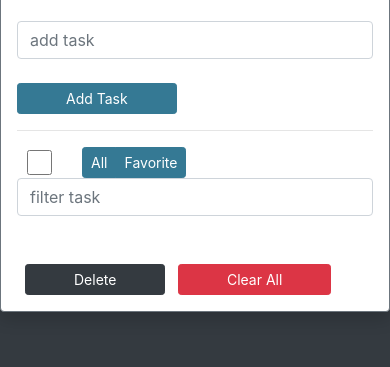
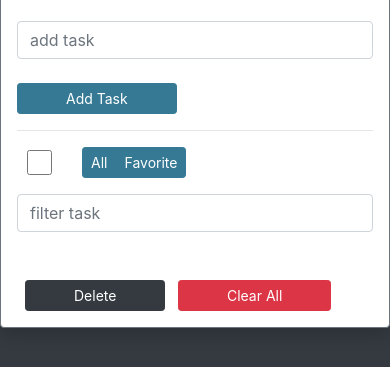
Before and after one commit to santosh0954/ToDoList, a plain HTML site: page index.html in a window 390 px wide. Shown: the part 135-502 px from the top of the page. Drawn offline with Linux system fonts and the light colour scheme.

Commit message:
some responsive fixes

```diff
--- a/index.html
+++ b/index.html
@@ -18,7 +18,7 @@
     -- ─── HEADER ─────────────────────────────────────────────────────────────────────
     -->
 
-  <div class="col-sm-6 mx-auto mt-5   p-3 border border-secondary rounded shadow  bg-white">
+  <div class="col-md-6 mx-auto mt-5   p-3 border border-secondary rounded shadow  bg-white">
     <h1 class="display-4 mb-4 ">To-do task:--</h1>
     <input type="text" class="form-control" placeholder="add task" id="taskInput" />
     <button class="btn btn-info btn-sm mt-4 px-5" id="addTask" type="button">Add Task</button>
@@ -33,7 +33,7 @@
         <button type="button" class="btn btn-info filter" data="all">All</button>
         <button type="button" class="btn btn-info filter" data="fav">Favorite</button>
       </div>
-      <input type="text" class=" form-control ml-auto" id="filterInput" placeholder="filter task" />
+      <input type="text" class=" form-control ml-auto mt-3 mt-md-0" id="filterInput" placeholder="filter task" />
     </div>
     <!--
       -- ─── TASK LIST ───────────────────────────────────────────────────
```
